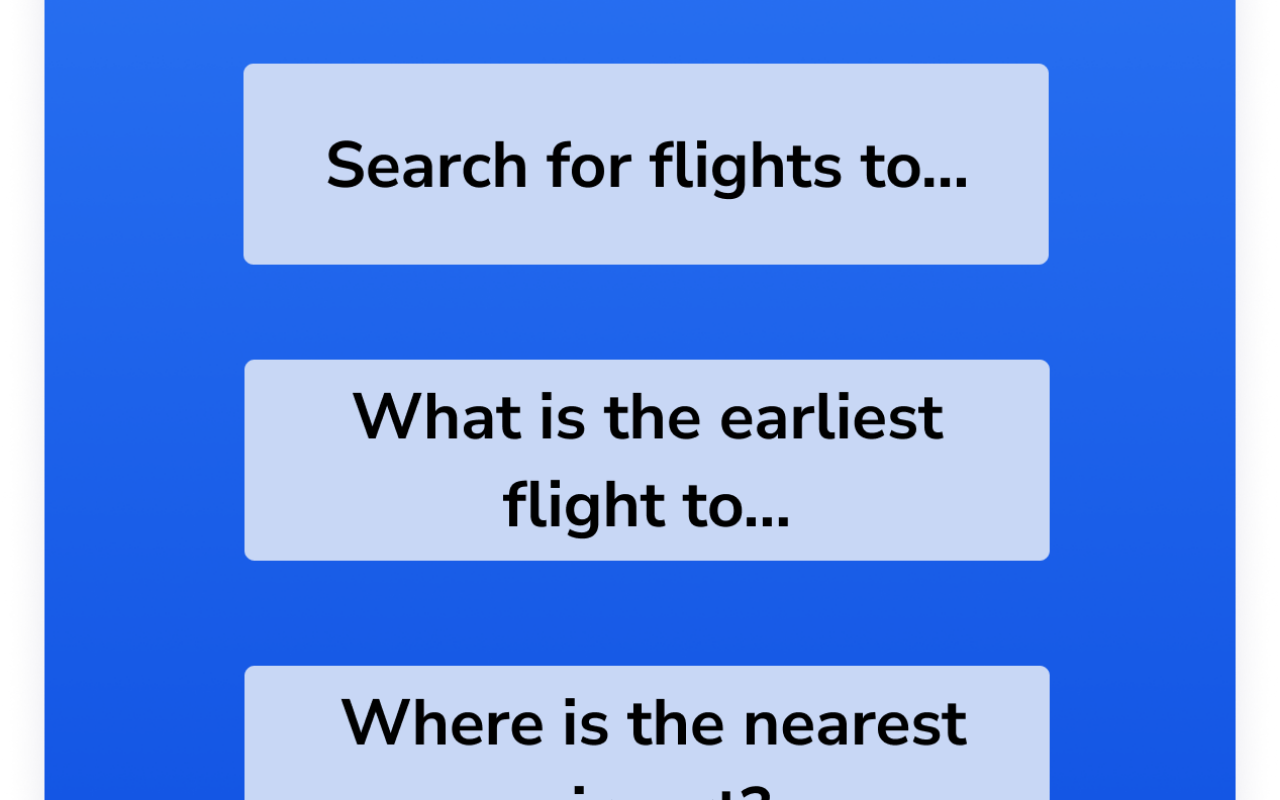
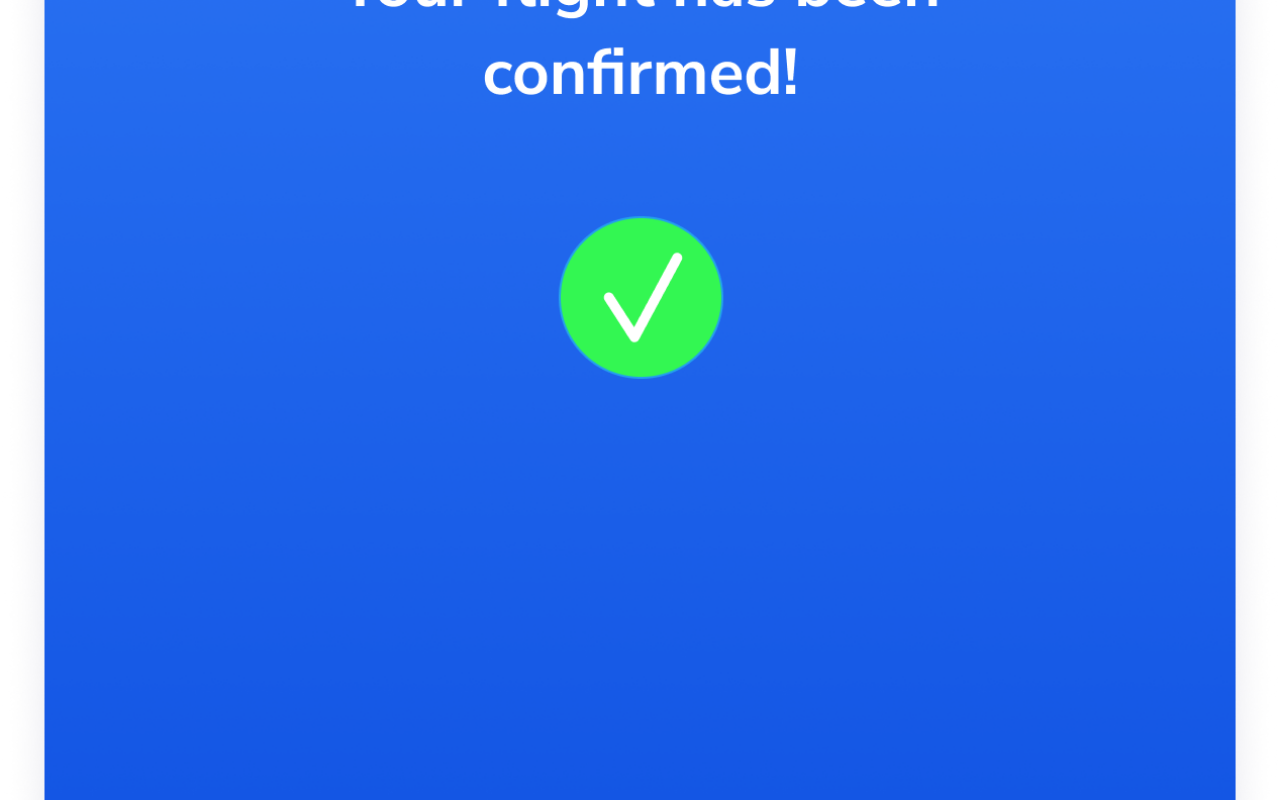
Before and after one commit to Aayush000/BEHackathon2023, a React (Create React App) app in the folder Frontend/: page /thankyou in a window 1280 px wide. Before the commit this address led to /question-page. Built offline with nearby package versions, Linux system fonts and the light colour scheme.

Commit message:
Added thankyou page.

```diff
--- a/Frontend/src/App.js
+++ b/Frontend/src/App.js
@@ -11,6 +11,7 @@ import ThirdPage from "./components/ThirdPage";
 import QuestionsPage from "./components/QuestionsPage";
 import FourthPage from "./components/FourthPage";
 import Payment from "./components/Payment";
+import Thankyou from "./components/Thankyou";
 
 const App = () => {
   return (
@@ -21,6 +22,7 @@ const App = () => {
         <Route path="/question-page" element={<QuestionsPage />} />
         <Route path="/fourth-page" element={<FourthPage />} />
         <Route path="/payment" element={<Payment />} />
+        <Route path="/thankyou" element={<Thankyou />} />
         {/* Redirect to the homepage if no other route is matched */}
         <Route path="*" element={<Navigate to="/" replace />} />
       </Routes>
--- /dev/null
+++ b/Frontend/src/CSS/ThankyouPage.css
@@ -0,0 +1,18 @@
+/* ThankyouPage.css */
+
+.thankyou {
+  background-size: cover;
+  background-position: center;
+  background-repeat: no-repeat;
+  width: 100%;
+  height: 100vh;
+  /* Add other common styles for your component here */
+}
+
+/* Apply styles specifically for iPhone 14 Pro Max */
+@media only screen and (max-width: 900px) and (max-height: 932px) {
+  .thankyou {
+    background-size: 120%;
+    /* Add other styles specific to this screen size */
+  }
+}
--- a/Frontend/src/components/Payment.js
+++ b/Frontend/src/components/Payment.js
@@ -1,15 +1,17 @@
-// FourthPage.js
-import React from "react";
+import React, { useEffect } from "react";
+import { useNavigate } from "react-router-dom";
 
 const Payment = () => {
-  return (
-    <div>
-      <h1>
-        Hello world. This is Fifth page. This will contain the payment info.
-      </h1>
-      {/* Add content for the next page here */}
-    </div>
-  );
+  const navigate = useNavigate();
+
+  useEffect(() => {
+    const timer = setTimeout(() => {
+      navigate("/thankyou");
+    }, 4000);
+
+    return () => clearTimeout(timer);
+  }, [navigate]);
+
+  return <h1>This is the Payment Page.</h1>;
 };
-
 export default Payment;
--- /dev/null
+++ b/Frontend/src/components/Thankyou.js
@@ -0,0 +1,17 @@
+// FourthPage.js
+import React from "react";
+import backgroundImage from "../images/thankyou.png"; // Path to the background image
+import "../CSS/ThankyouPage.css"; // You can create a separate CSS file for your App component
+
+const Thankyou = () => {
+  return (
+    <div
+      className="thankyou"
+      style={{ backgroundImage: `url(${backgroundImage})` }}
+    >
+      {/* Your component content */}
+    </div>
+  );
+};
+
+export default Thankyou;
```
Also changed, not shown: Frontend/src/components/QuestionsPage.js (+0 -13 lines), Frontend/src/images/thankyou.png (added).
